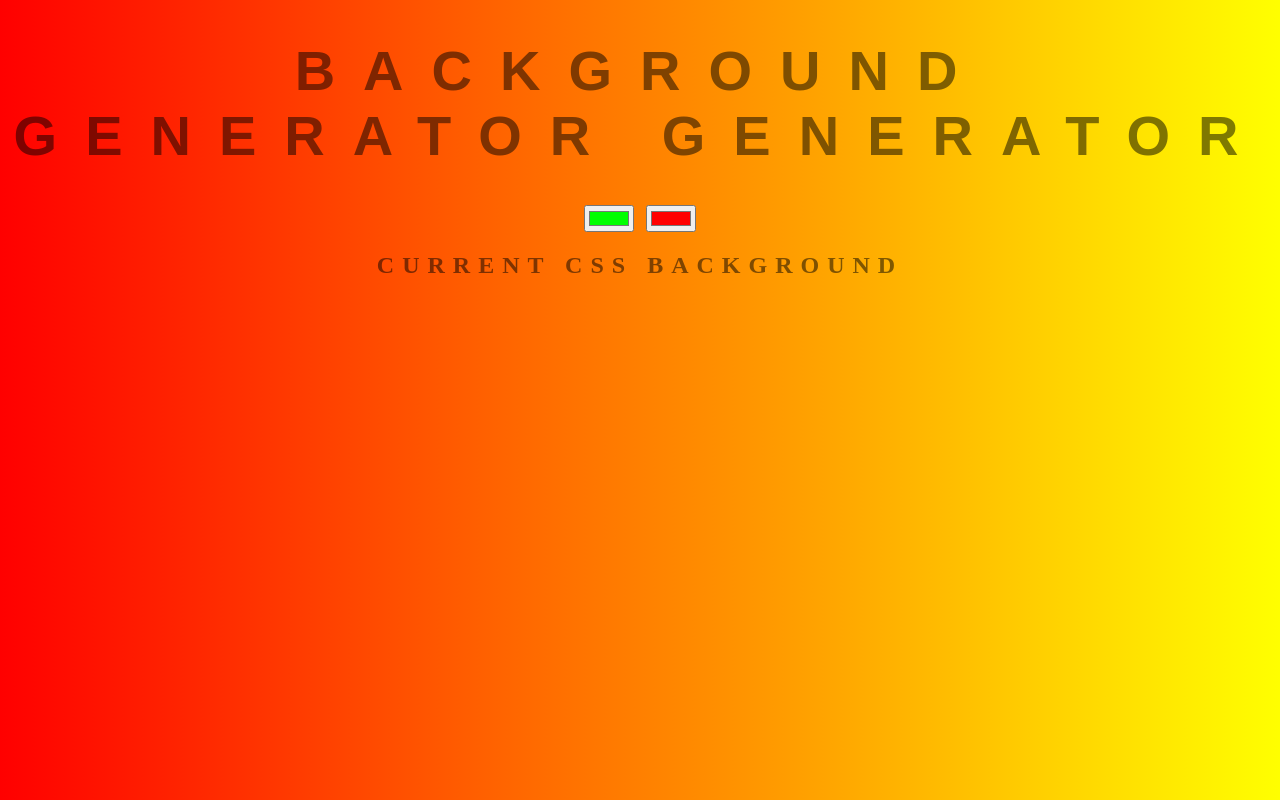
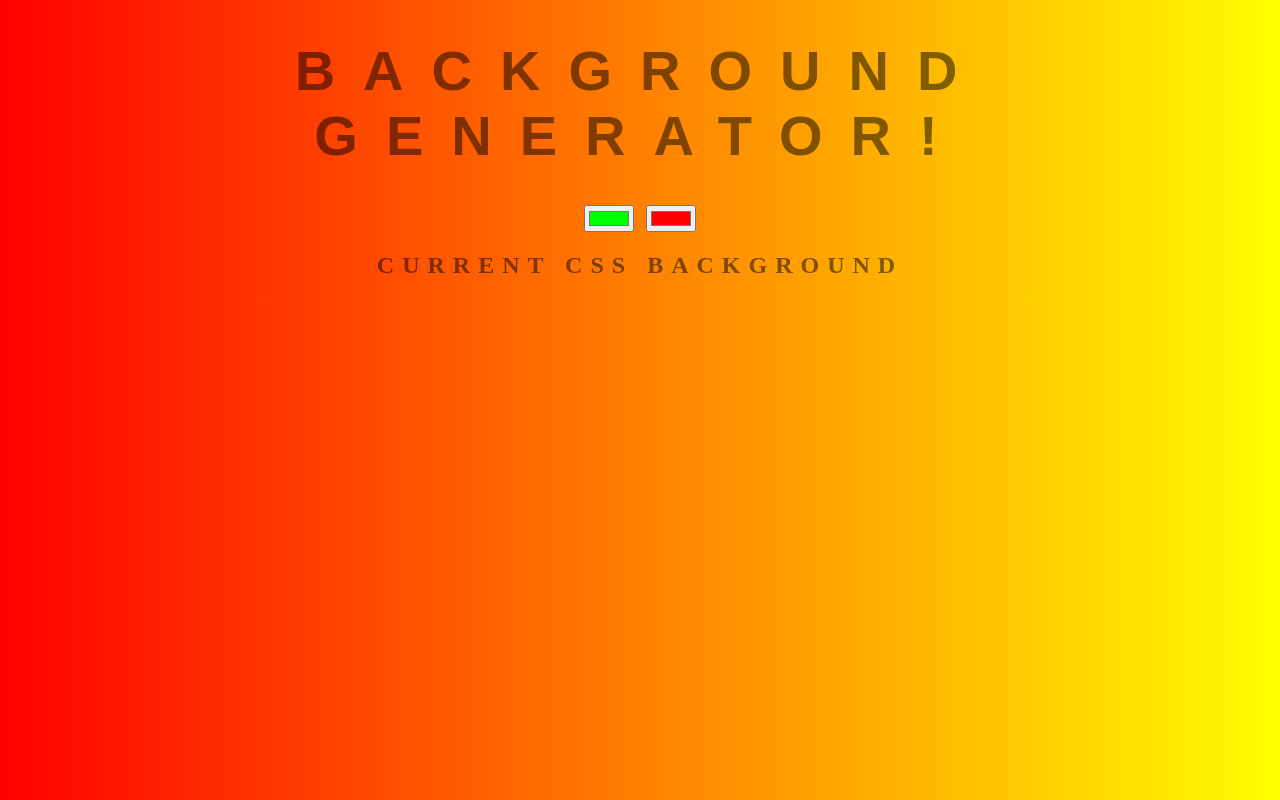
Before and after one commit to KushwahaDJ/background-generator, a plain HTML site: page index.html in a window 1280 px wide. Drawn offline with Linux system fonts and the light colour scheme.

Commit message:
added exclamation

```diff
--- a/index.html
+++ b/index.html
@@ -5,7 +5,7 @@
 	<link rel="stylesheet" type="text/css" href="style.css">
 </head>
 <body id="gradient">
-	<h1>Background generator Generator</h1>
+	<h1>Background Generator!</h1>
 	<input type="color" class="color1" name="color1" value="#00ff00">
 	<input type="color" class="color2" name="color2" value="#ff0000">
 	<h2>Current Css background</h2>
```
